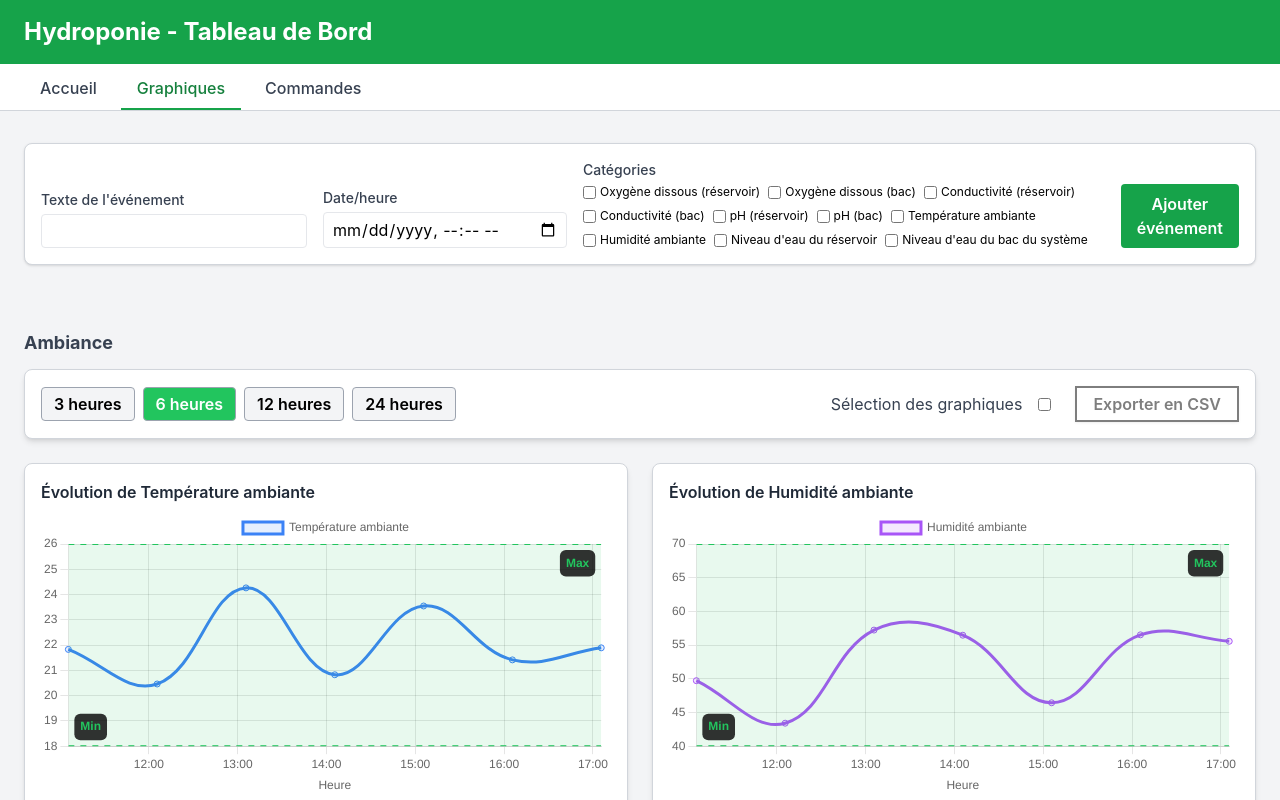
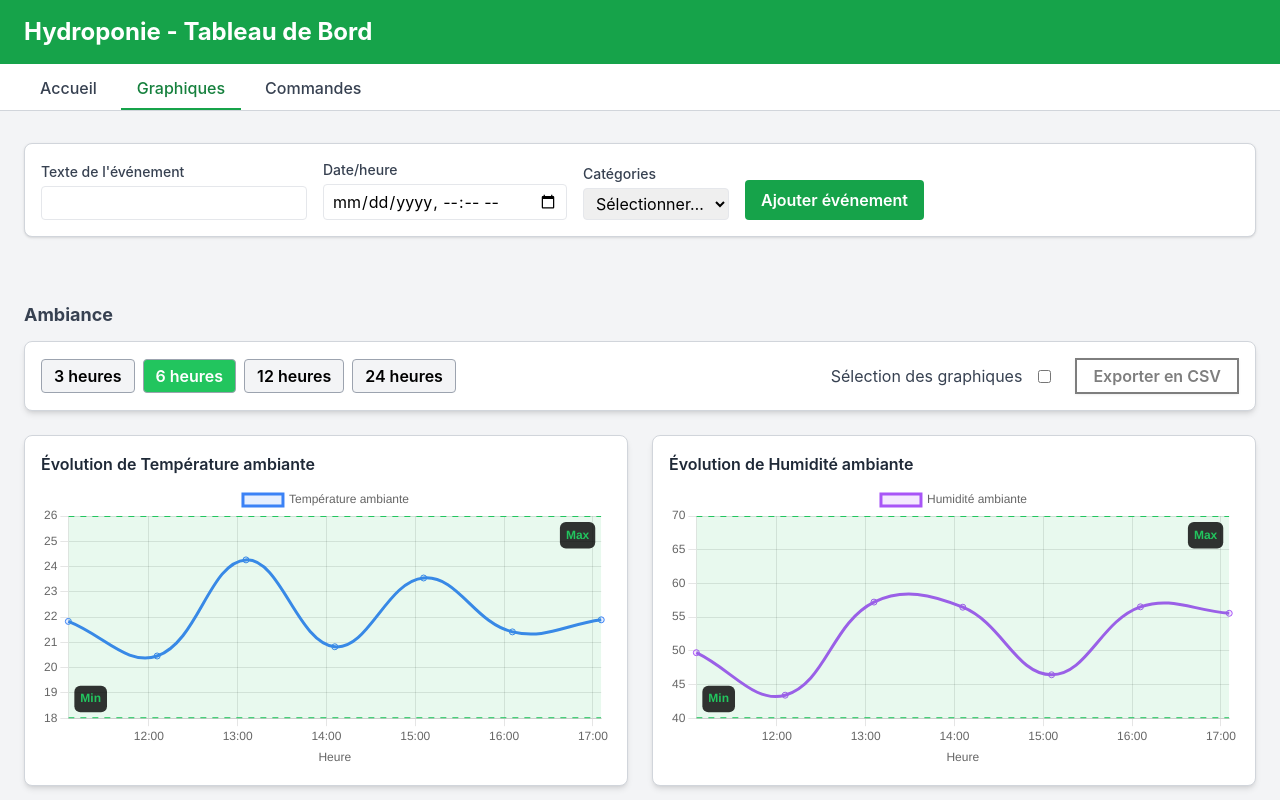
Before and after one commit to T57heavywot/hydroponie_frontend, a React (Create React App) app in the folder client/: page / in a window 1280 px wide. Both pictures are taken after a click on the button "Graphiques". Shown: the top 800 px of the page. Built offline with nearby package versions, Linux system fonts and the light colour scheme.

Commit message:
refact event categories

```diff
--- a/client/src/components/App.tsx
+++ b/client/src/components/App.tsx
@@ -68,6 +68,8 @@ function App() {
   const [eventText, setEventText] = useState("");
   const [eventTime, setEventTime] = useState("");
   const [eventCategories, setEventCategories] = useState<string[]>([]);
+  // Ajout d'un état pour le groupe de catégories sélectionné
+  const [eventCategoryGroup, setEventCategoryGroup] = useState("");
 
   const BORNES = {
     phReservoir: { min: 5.5, max: 6.5 },
@@ -441,6 +443,7 @@ function App() {
     setEventText("");
     setEventTime("");
     setEventCategories([]);
+    setEventCategoryGroup("");
   };
 
   // Met à jour les bornes selon la plante sélectionnée
@@ -854,28 +857,42 @@ function App() {
                 <label className="text-sm font-medium text-gray-700 mb-1">
                   Catégories
                 </label>
-                <div className="flex flex-wrap gap-2">
-                  {chartList.map((chart) => (
-                    <label
-                      key={chart.key}
-                      className="flex items-center gap-1 text-xs"
-                    >
-                      <input
-                        type="checkbox"
-                        checked={eventCategories.includes(chart.key)}
-                        onChange={(e) => {
-                          if (e.target.checked)
-                            setEventCategories((prev) => [...prev, chart.key]);
-                          else
-                            setEventCategories((prev) =>
-                              prev.filter((k) => k !== chart.key)
-                            );
-                        }}
-                      />
-                      {chart.label}
-                    </label>
-                  ))}
-                </div>
+                <select
+                  className="border rounded px-2 py-1"
+                  value={eventCategoryGroup}
+                  onChange={e => {
+                    const val = e.target.value;
+                    setEventCategoryGroup(val);
+                    if (val === "all") {
+                      setEventCategories(chartList.map(c => c.key));
+                    } else if (val === "ambiance") {
+                      setEventCategories(["temperature", "humidity"]);
+                    } else if (val === "reservoir") {
+                      setEventCategories([
+                        "phReservoir",
+                        "oxygenReservoir",
+                        "ecReservoir",
+                        "waterLevelReservoir"
+                      ]);
+                    } else if (val === "bac") {
+                      setEventCategories([
+                        "phBac",
+                        "oxygenBac",
+                        "ecBac",
+                        "waterLevelBac"
+                      ]);
+                    } else {
+                      setEventCategories([]);
+                    }
+                  }}
+                  required
+                >
+                  <option value="">Sélectionner…</option>
+                  <option value="all">Tout</option>
+                  <option value="ambiance">Ambiance</option>
+                  <option value="reservoir">Réservoir</option>
+                  <option value="bac">Bac</option>
+                </select>
               </div>
               <button
                 type="submit"
```
